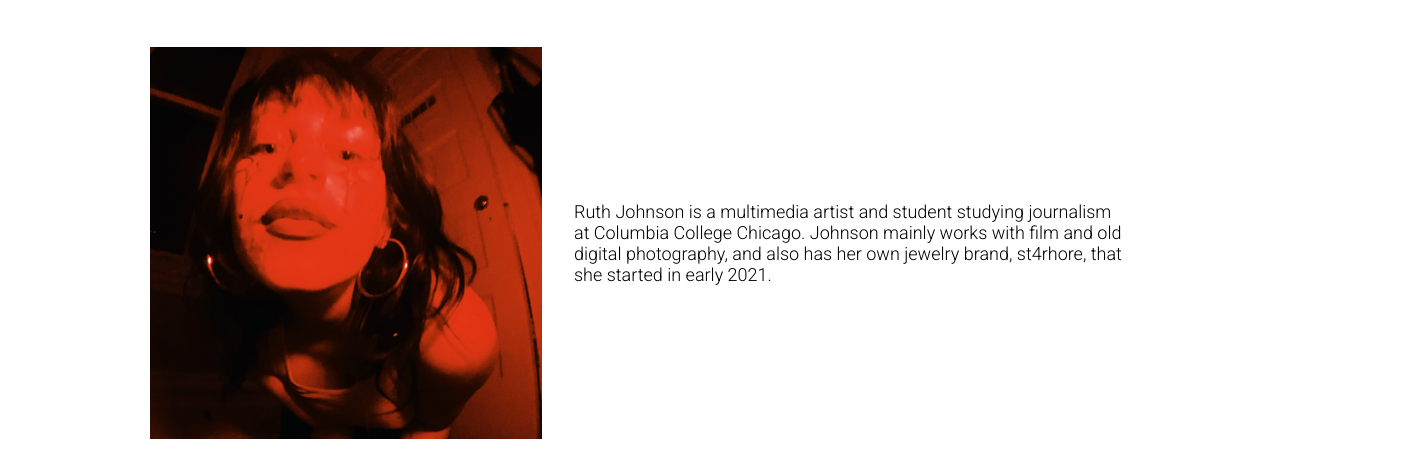
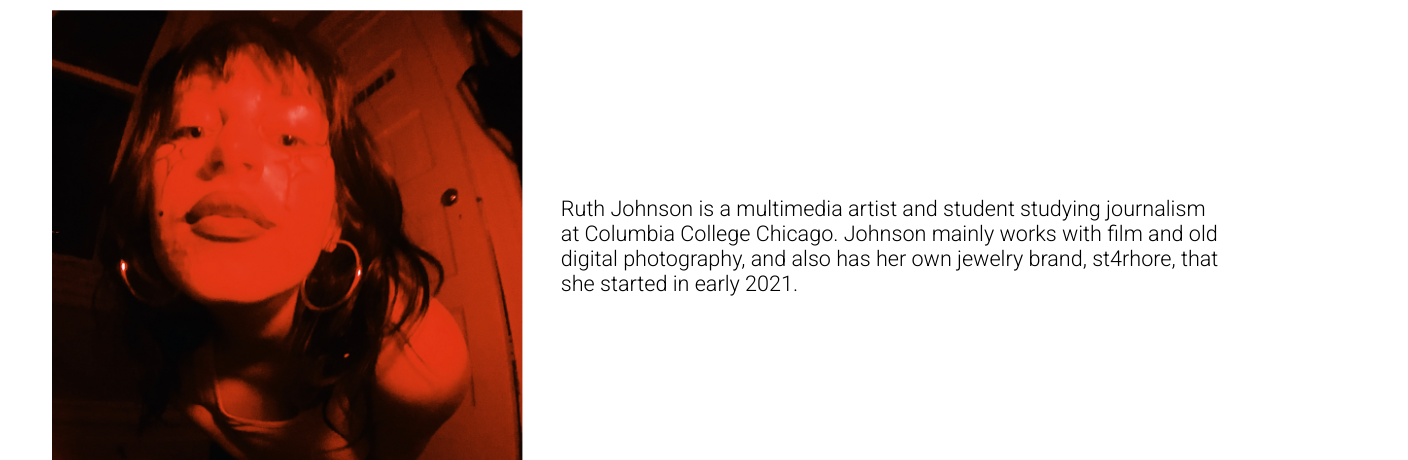
Before and after one commit to ruthjohnsn/webdev1, a plain HTML site: page assignments/final/page2.html in a window 1280 px wide. In both pictures the pointer is over the element 640 px from the left and 570 px from the top of the page. Shown: the part 340-800 px from the top of the page, 1408 px wide, since content can reach past the window. Drawn offline with Linux system fonts and the light colour scheme; a web font is replaced by a local one.

Commit message:
transition code

```diff
--- a/assignments/final/style.css
+++ b/assignments/final/style.css
@@ -116,7 +116,14 @@ p{
     gap: 2em;
     align-items: center;
 }
-
+@media (min-width: 769px) {
+    .overlay-container {
+        transition: .2s ease-in-out;
+    }
+    .overlay-container:hover {
+        transform: scale(1.2);
+    }
+}
 @media (max-width: 1050px) {
     .grid-container {
         grid-template-columns: 1fr 1fr; }
```
